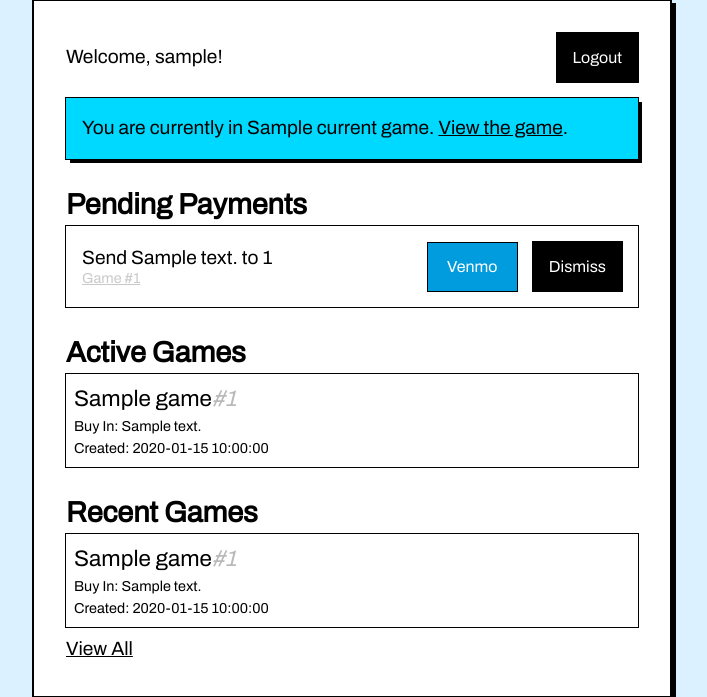
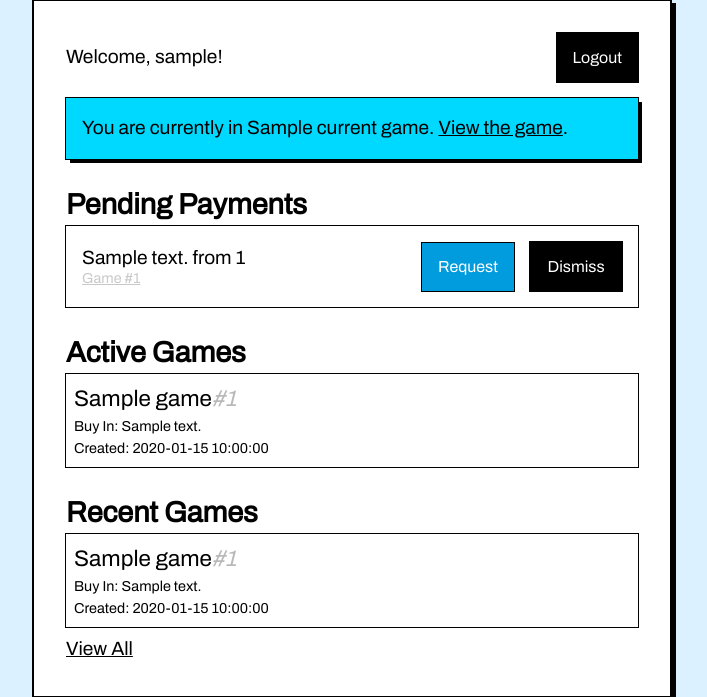
Before and after one commit to brianhang/pokerpals, a Flask app: template src/templates/game/list.html in a window 1280 px wide. Shown: the part 124-821 px from the top of the page, without its empty margins (288-995 px from the left). Run offline with Flask 3, Linux system fonts and the light colour scheme; the template is opened without the code that fills it: most values are stand-ins (such as "Sample title", 1, 10 or a date in 2020); some libraries are stand-ins or nearby versions.

Commit message:
Add request option for pending payments

```diff
--- a/src/game/route.py
+++ b/src/game/route.py
@@ -1,13 +1,14 @@
 import math
 from random import choice, choices
 from string import ascii_uppercase
-from typing import Optional
+from typing import NamedTuple, Optional
 
 from flask import Response, abort, redirect, render_template, request, url_for
 from flask_socketio import SocketIO
 
 import game.repository
 import game_players.repository as game_players_repository
+from payment.payment import Payment
 import payment.repository as payment_repository
 import payout.settle
 import utils.cents as cents_utils
@@ -50,6 +51,35 @@ def find_game_player(cur_game_players: GamePlayers, player_id: str) -> Optional[
                  if game_player.player_venmo_username == player_id), None)
 
 
+PaymentURL = NamedTuple('PaymentURL', [('url', str), ('is_send', bool)])
+
+
+def get_payment_and_urls(player: Player, payments: list[Payment]) -> list[(Payment, PaymentURL)]:
+    payment_and_urls = []
+
+    for payment in payments:
+        is_send = payment.from_player_id == player.venmo_username
+
+        if is_send:
+            venmo_username = payment.to_player_id
+            txn = utils.venmo.link.Transaction.PAY
+        else:
+            venmo_username = payment.from_player_id
+            txn = utils.venmo.link.Transaction.CHARGE
+
+        venmo_url = utils.venmo.link.get_payment_url(
+            venmo_username=venmo_username,
+            txn=txn,
+            amount_cents=payment.cents,
+            is_mobile=request.MOBILE,
+            note=choice(VENMO_NOTES),
+        )
+        payment_url = PaymentURL(venmo_url, is_send)
+        payment_and_urls.append((payment, payment_url))
+
+    return payment_and_urls
+
+
 def handle_game_list(player: Player) -> Response:
     active_games = game.repository.fetch_all_active()
     current_game = next(
@@ -63,17 +93,7 @@ def handle_game_list(player: Player) -> Response:
     )
     recent_games = game.repository.fetch_many(recent_game_ids, reverse=True)
     payments = payment_repository.fetch_for_player(player.venmo_username)
-    payment_and_urls = []
-
-    for payment in payments:
-        venmo_url = utils.venmo.link.get_payment_url(
-            venmo_username=payment.to_player_id,
-            txn=utils.venmo.link.Transaction.PAY,
-            amount_cents=payment.cents,
-            is_mobile=request.MOBILE,
-            note=choice(VENMO_NOTES),
-        )
-        payment_and_urls.append((payment, venmo_url))
+    payment_and_urls = get_payment_and_urls(player, payments)
 
     return render_template('game/list.html', player=player, active_games=active_games, recent_games=recent_games, current_game=current_game, payment_and_urls=payment_and_urls)
 
@@ -141,23 +161,16 @@ def handle_view_game(player: Optional[Player], game_id: int) -> Response:
     buyin_total = cents_utils.to_string(req_game_players.total_buyin_cents())
     cashout_total = cents_utils.to_string(
         req_game_players.total_cashout_cents())
-    payments = payment_repository.fetch_for_game(game_id)
+    payments = payment_repository.fetch_for_game(game_id, only_incomplete=True)
 
     payment_and_urls = []
 
     if player:
-        for payment in payments:
-            if payment.from_player_id != player.venmo_username or payment.completed:
-                continue
-
-            venmo_url = utils.venmo.link.get_payment_url(
-                venmo_username=payment.to_player_id,
-                txn=utils.venmo.link.Transaction.PAY,
-                amount_cents=payment.cents,
-                is_mobile=request.MOBILE,
-                note=choice(VENMO_NOTES),
-            )
-            payment_and_urls.append((payment, venmo_url))
+        player_payments = [
+            payment for payment in payments
+            if player.venmo_username in (payment.from_player_id, payment.to_player_id)
+        ]
+        payment_and_urls = get_payment_and_urls(player, player_payments)
 
     return render_template('game/view.html', game=req_game, player=player, players=req_game_players, buyin_total=buyin_total, game_player=game_player, cashout_total=cashout_total, payments=payments, payment_and_urls=payment_and_urls, buyin_amount=buyin_amount)
 
--- a/src/templates/game/list.html
+++ b/src/templates/game/list.html
@@ -19,8 +19,8 @@
     {% if payment_and_urls|length %}
     <div>
         <h2>Pending Payments</h2>
-        {% for payment, venmo_url in payment_and_urls %}
-        {{ venmo_link(payment, venmo_url, None) }}
+        {% for payment, payment_url in payment_and_urls %}
+        {{ venmo_link(player, payment, payment_url, None) }}
         {% endfor %}
     </div>
     {% endif %}
--- a/src/templates/game/venmo_link.html
+++ b/src/templates/game/venmo_link.html
@@ -1,16 +1,20 @@
-{% macro venmo_link(payment, venmo_url, return_game) %}
+{% macro venmo_link(player, payment, payment_url, return_game) %}
 <div class="venmo-cta">
     <div class="venmo-cta-text">
-        Send {{ payment.amount_text() }} to {{ payment.to_player_id }}
+        {% if payment_url.is_send %}
+        {{ payment.amount_text() }} to {{ payment.to_player_id }}
+        {% else %}
+        {{ payment.amount_text() }} from {{ payment.from_player_id }}
+        {% endif %}
         {% if not return_game %}
         <br />
         <span class="venmo-cta-game"><a href="/g/{{ payment.game_id }}">Game #{{ payment.game_id }}</a></span>
         {% endif %}
     </div>
     <div class="venmo-cta-buttons">
-        <a class="venmo-cta-link" href="{{ venmo_url }}">
+        <a class="venmo-cta-link" href="{{ payment_url.url }}">
             <div>
-                Venmo
+                {{ 'Send' if payment_url.is_send else 'Request' }}
             </div>
         </a>
         <form class="form" action="/payment/dismiss/{{ payment.id }}" method="post">
--- a/src/templates/game/view.html
+++ b/src/templates/game/view.html
@@ -44,8 +44,8 @@
     </div>
     {% endif %}
     <div>
-    {% for payment, venmo_url in payment_and_urls %}
-        {{ venmo_link(payment, venmo_url, game.id) }}
+        {% for payment, payment_url in payment_and_urls %}
+        {{ venmo_link(player, payment, payment_url, game.id) }}
         {% endfor %}
     </div>
     <div>
```
Lines whose indentation alone changed are shown as unchanged.
